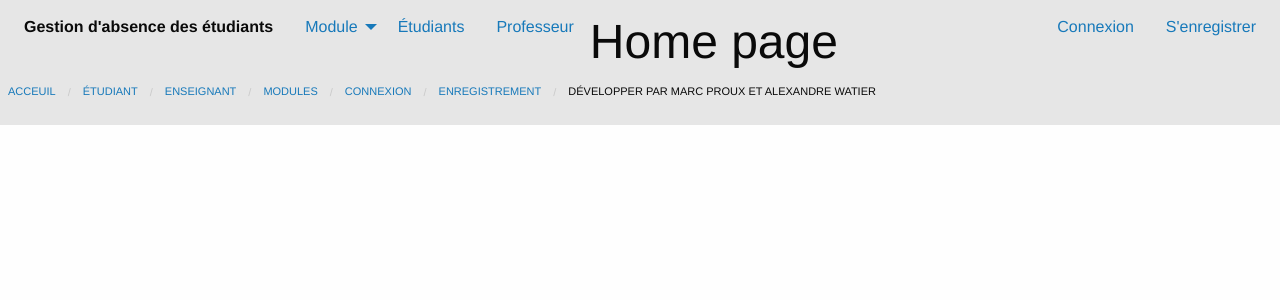
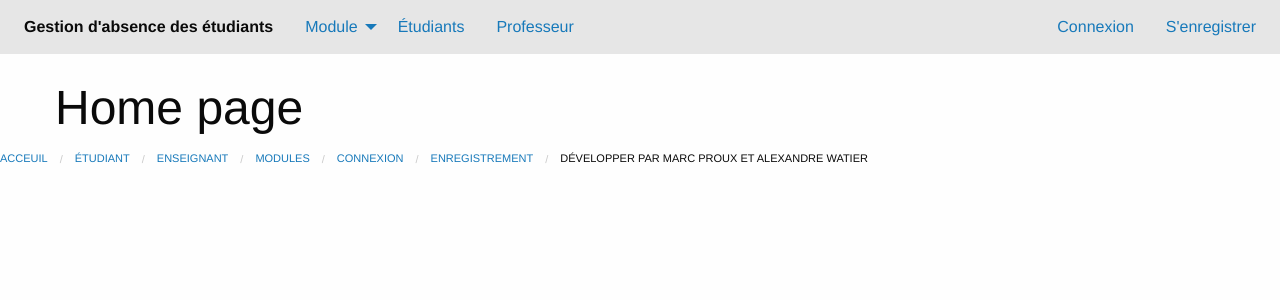
Before and after one commit to Daethe/projetM2105, a PHP site: page /index.php?p=1 in a window 1280 px wide. Shown: the top 300 px of the page. Run offline with PHP 8.4, Linux system fonts and the light colour scheme.

Commit message:
Petit modification du header et de l'index

```diff
--- a/Views/static/header.php
+++ b/Views/static/header.php
@@ -28,3 +28,4 @@
 			<li><a href="?p=register">S'enregistrer</a></li>
 		</ul>
 	</div>
+</div>
--- a/index.php
+++ b/index.php
@@ -13,6 +13,7 @@
     <body>
         <?php include_once 'Views/static/header.php' ?>
 
+        <div class="row medium-12 columns">
             <?php
 
             switch ($_GET['p']) {
@@ -30,8 +31,11 @@
             }
 
             ?>
+        </div>
 
+        <footer>
             <?php include_once 'Views/static/footer.php' ?>
+        </footer>
 
         <script src="Assets/js/vendor/jquery.js"></script>
         <script src="Assets/js/vendor/what-input.js"></script>
```
Lines whose indentation alone changed are shown as unchanged.
